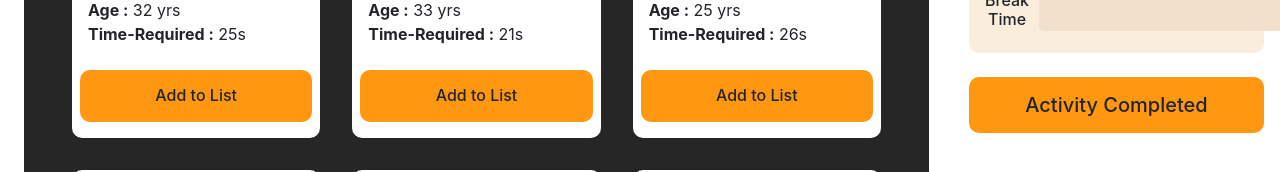
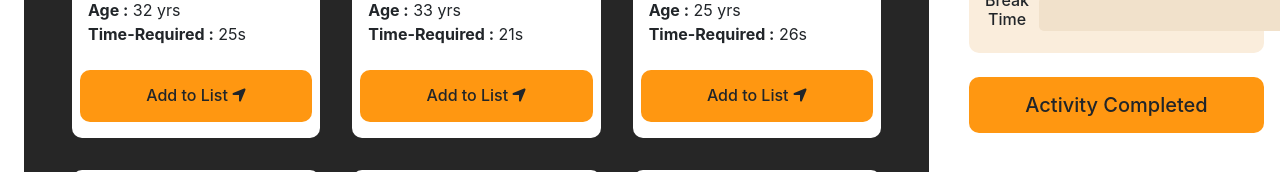
Before and after one commit to jharnakhatun2/body-burn-club_repo, a React (Create React App) app: page / in a window 1280 px wide. Shown: the part 482-654 px from the top of the page. Built offline with nearby package versions, Linux system fonts and the light colour scheme.

Commit message:
added font awesome icon with add to list button

```diff
--- a/src/Board/Board.css
+++ b/src/Board/Board.css
@@ -17,6 +17,9 @@
     background-color: #ff9711;
     border-radius: 10px;
 }
+.toast-button h5:hover{
+    cursor: pointer;
+}
 @media (min-width: 600px) {
     .board-container{
         max-width: 327px;
--- a/src/Exercise/Exercise.css
+++ b/src/Exercise/Exercise.css
@@ -10,3 +10,6 @@
     background-color: #ff9711;
     border-radius: 10px;
 }
+.addToList:hover{
+    cursor: pointer;
+}
--- a/src/Exercise/Exercise.js
+++ b/src/Exercise/Exercise.js
@@ -1,4 +1,6 @@
 import React from 'react';
+import { FontAwesomeIcon } from '@fortawesome/react-fontawesome';
+import { faLocationArrow } from '@fortawesome/free-solid-svg-icons';
 import './Exercise.css';
 
 const Exercise = (props) => {
@@ -13,7 +15,7 @@ const Exercise = (props) => {
             <span><strong>Age :</strong> {age} yrs</span>
             <p><strong>Time-Required :</strong> {timeequired}s</p>
             </div>
-            <h6 className="addToList py-3 text-center">Add to List</h6>
+            <h6 className="addToList py-3 text-center">Add to List <FontAwesomeIcon icon={faLocationArrow}/></h6>
         </div>
     );
 };
```
